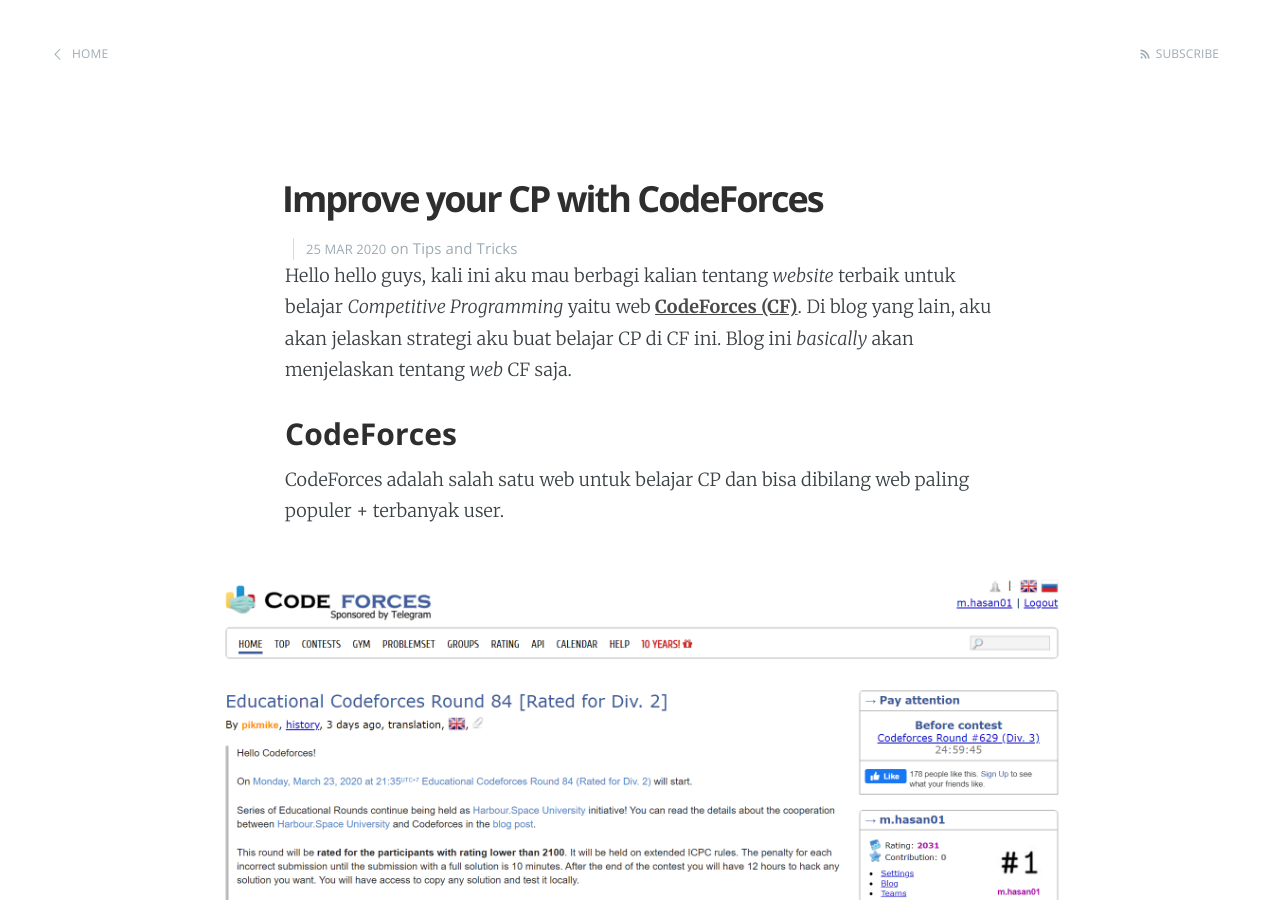
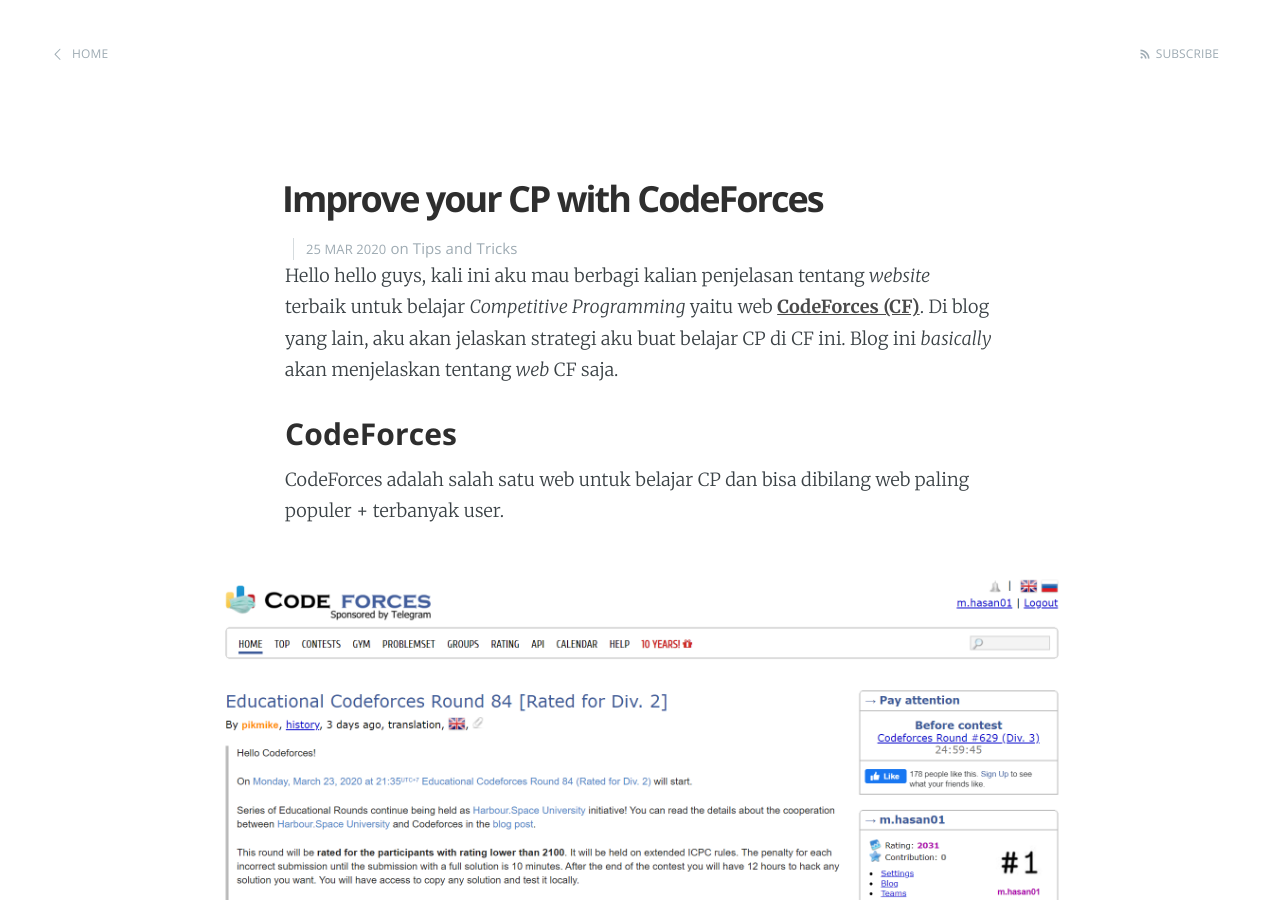
Before and after one commit to cp-itb/blog, a Jekyll site: the page built from _posts/2020-03-25-Improve-CP-With-Codeforces.md, in a window 1280 px wide and 900 px high. Built offline with Jekyll 4.4.1, drawn with Linux system fonts in a browser that asks for light colours; formulas are drawn with MathJax 3; some of the changed text lies outside the part shown.

Commit message:
edit dikit

```diff
--- a/_posts/2020-03-25-Improve-CP-With-Codeforces.md
+++ b/_posts/2020-03-25-Improve-CP-With-Codeforces.md
@@ -8,7 +8,7 @@ profpic: mhasan01
 author-description: Ketua Komunitas CP ITB 2020/2021
 ---
 
-Hello hello guys, kali ini aku mau berbagi kalian tentang *website* terbaik untuk belajar *Competitive Programming* yaitu web **[CodeForces (CF)](https://codeforces.com/)**. Di blog yang lain, aku akan jelaskan strategi aku buat belajar CP di CF ini. Blog ini *basically* akan menjelaskan tentang *web* CF saja.
+Hello hello guys, kali ini aku mau berbagi kalian penjelasan tentang *website* terbaik untuk belajar *Competitive Programming* yaitu web **[CodeForces (CF)](https://codeforces.com/)**. Di blog yang lain, aku akan jelaskan strategi aku buat belajar CP di CF ini. Blog ini *basically* akan menjelaskan tentang *web* CF saja.
 
 ### CodeForces
 
@@ -150,8 +150,4 @@ CodeForces ini penuh dengan *user* yang berbagi ilmu dan pengalamannya, kalian b
 
 Sekian dari penjelasan tentang *web* CF ini, semoga kalian bisa aktif di CF dan berkembang skill CP-nya. Tentunya kalian bisa belajar di *web* lain juga sih ya seperti **[TLX](https://tlx.toki.id/)** yang dibuat oleh TOKI.
 
-<center>
-
-~ **Semoga Bermanfaat** ~
-
-</center>
+**Semoga Bermanfaat**
```
